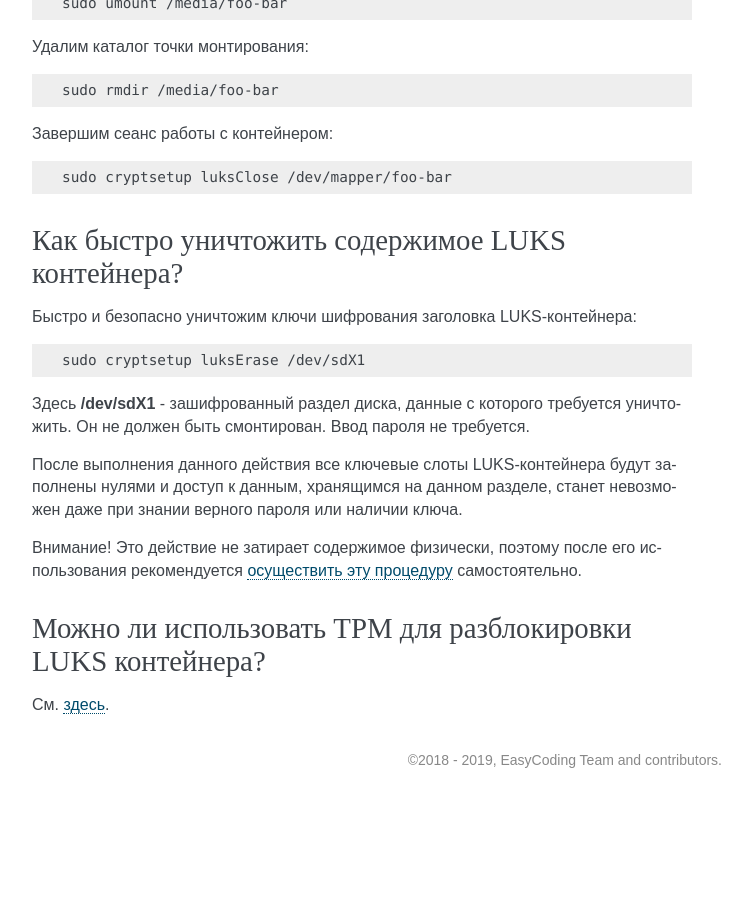
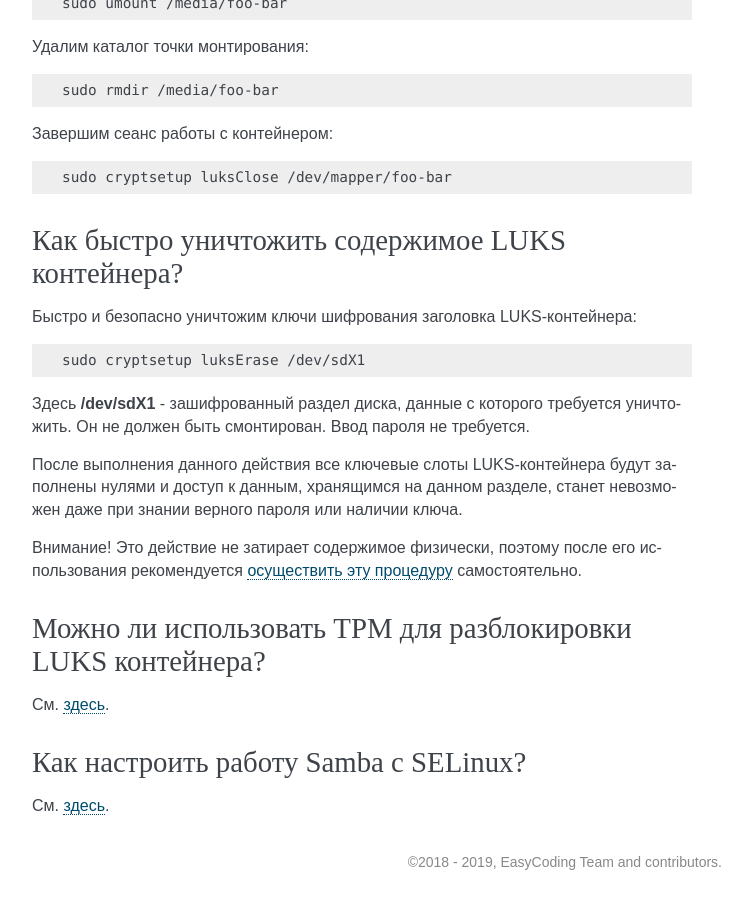
Before and after one commit to RussianFedora/FAQ, a Sphinx documentation site: the page built from source/security.rst, in a window 1280 px wide and 900 px high, scrolled down 29251 px. Shown: the whole window, without its empty margins (388-1137 px from the left). Built offline with Sphinx 7.4.7, drawn with Linux system fonts in a browser that asks for light colours; before the commit the page ends 30049 px from its top, so only the background shows below that; some of the changed text lies outside the part shown.

Commit message:
Added question about using Samba with enabled SELinux.

```diff
--- a/source/security.rst
+++ b/source/security.rst
@@ -1706,3 +1706,11 @@ Cryptsetup поддерживает монтирование как :ref:`TrueCr
 ===============================================================
 
 См. `здесь <https://www.easycoding.org/2019/09/24/avtomaticheski-razblokiruem-luks-diski-pri-pomoshhi-tpm.html>`__.
+
+.. index:: selinux, samba, smb
+.. _selinux-samba:
+
+Как настроить работу Samba с SELinux?
+========================================
+
+См. `здесь <https://fedoraproject.org/wiki/SELinux/samba>`__.
```
